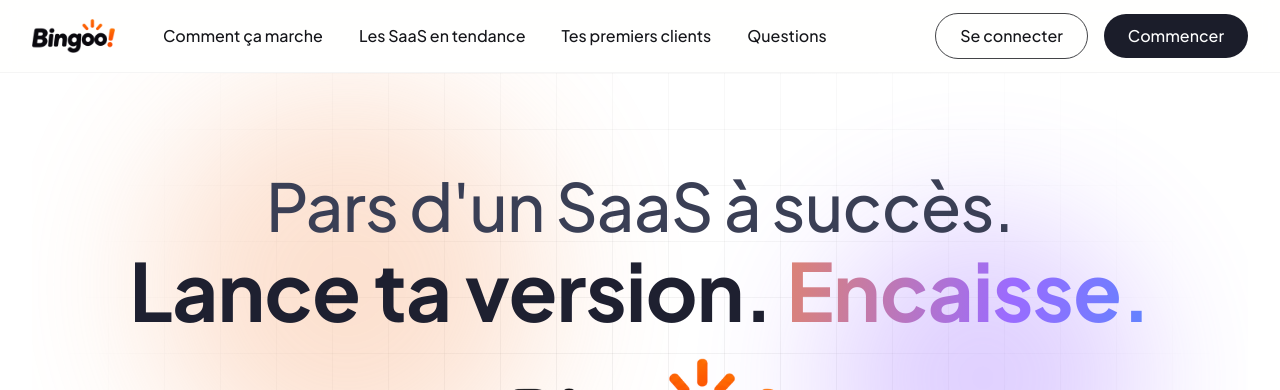
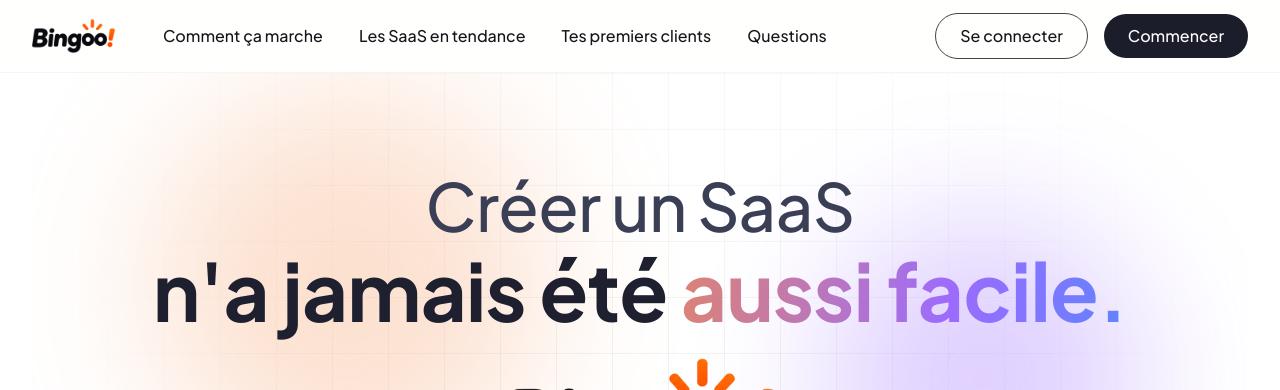
Before and after one commit to maisonravita/bingoo, a React (Vite) app: page / in a window 1280 px wide. Shown: the top 390 px of the page. Built offline with nearby package versions, Linux system fonts and the light colour scheme; no server answers.

Commit message:
Nouveau slogan : « Créer un SaaS n'a jamais été aussi facile »
Co-Authored-By: Claude Opus 5.5 <noreply@anthropic.com>
Claude-Session: https://claude.ai/code/session_01VPSS7krG8SqX7aRkfpBTYq

```diff
--- a/index.html
+++ b/index.html
@@ -4,10 +4,10 @@
     <meta charset="UTF-8" />
     <meta name="viewport" content="width=device-width, initial-scale=1, viewport-fit=cover" />
     <meta name="theme-color" content="#F5F4EF" />
-    <title>Bingoo! · Pars d'un SaaS à succès, lance ta version, encaisse</title>
+    <title>Bingoo! · Créer un SaaS n'a jamais été aussi facile</title>
     <meta name="description" content="Bingoo! te montre les SaaS qui encaissent déjà, revenus vérifiés, construit ta version à ton nom et te donne un plan pour trouver tes premiers clients. Aucun revenu garanti." />
     <meta property="og:type" content="website" />
-    <meta property="og:title" content="Bingoo! · Pars d'un SaaS à succès, lance ta version, encaisse" />
+    <meta property="og:title" content="Bingoo! · Créer un SaaS n'a jamais été aussi facile" />
     <meta property="og:description" content="Pars d'un SaaS qui encaisse déjà, lance ta version et suis ton plan pour trouver tes premiers clients." />
     <meta property="og:locale" content="fr_FR" />
     <meta property="og:url" content="https://kairo.maisonravita.fr/" />
--- a/src/pages/Landing.jsx
+++ b/src/pages/Landing.jsx
@@ -154,8 +154,8 @@ export default function Landing() {
             <span className="fx-aurore h-[320px] w-[320px] bg-[#9B6BFF] right-[8%] top-[140px]" style={{ animationDelay: "-6s" }} aria-hidden />
             <div className="relative z-[1]">
             <h1 className="hero-in relative mx-auto max-w-[1180px]" style={JK}>
-              <span className="block text-[32px] sm:text-[50px] lg:text-[66px] leading-[1.1] text-[#3A3F55]" style={{ fontWeight: 500, letterSpacing: "-.01em" }}>Pars d'un SaaS à succès.</span>
-              <span className="mt-1 block text-[38px] sm:text-[60px] lg:text-[80px] leading-[1.1] text-[#1E2030]" style={{ fontWeight: 700, letterSpacing: "-.01em" }}>Lance ta version. <span className="fx-texte">Encaisse.</span></span>
+              <span className="block text-[32px] sm:text-[50px] lg:text-[66px] leading-[1.1] text-[#3A3F55]" style={{ fontWeight: 500, letterSpacing: "-.01em" }}>Créer un SaaS</span>
+              <span className="mt-1 block text-[38px] sm:text-[60px] lg:text-[80px] leading-[1.1] text-[#1E2030]" style={{ fontWeight: 700, letterSpacing: "-.01em" }}>n'a jamais été <span className="fx-texte">aussi facile.</span></span>
               <span className="mt-4 sm:mt-6 flex justify-center"><span className="sr-only">Bingoo!</span><Logo height="clamp(64px, 9vw, 112px)" className="!self-center" /></span>
             </h1>
             <p className="hero-in mx-auto mt-7 max-w-[780px] text-[18px] sm:text-[22px] leading-[1.45] text-[#3A3F55]" style={{ ...JK, animationDelay: ".1s" }}>Bingoo! repère les SaaS en tendance qui encaissent déjà{nb ? <> (parmi <b>{nb.toLocaleString("fr-FR")}</b> suivis, revenus vérifiés)</> : null}, construit ta version à ton nom, et te donne un plan pour décrocher tes premiers clients.</p>
```
